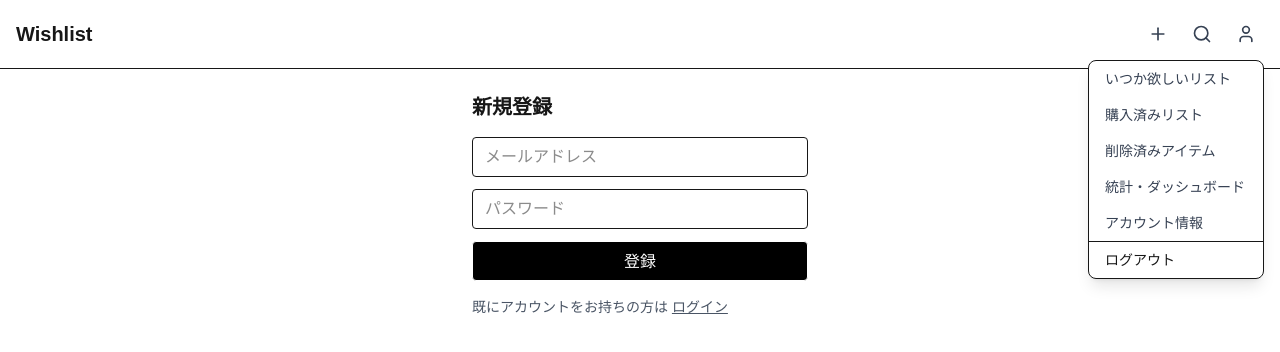
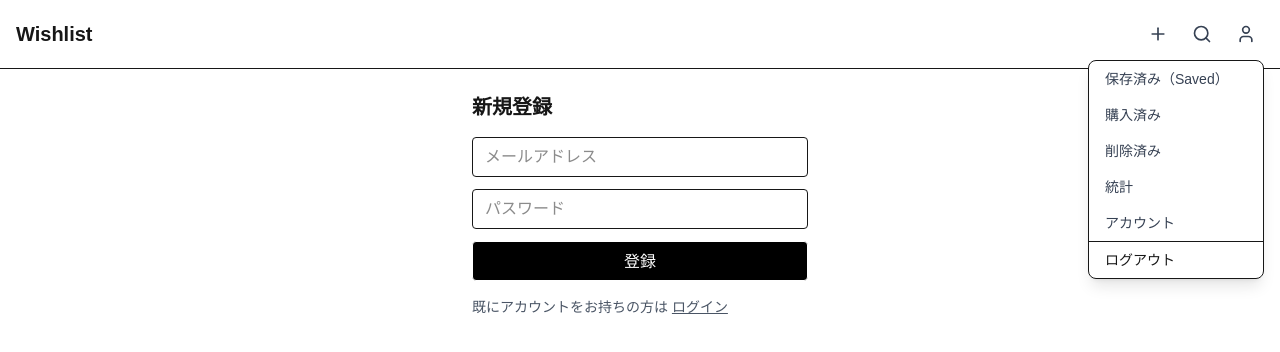
Before and after one commit to Hiromu-shink/wishlist-app, a Next.js app: page /signup in a window 1280 px wide. Both pictures are taken after a click on the button "アカウント". Shown: the top 352 px of the page. Built offline with nearby package versions, Linux system fonts and the light colour scheme; no server answers.

Commit message:
fix  : Layout

```diff
--- a/src/app/HomeClient.tsx
+++ b/src/app/HomeClient.tsx
@@ -176,14 +176,14 @@ export function HomeClient() {
   const breadcrumbItems = useMemo(() => {
     if (isSomeday) {
       return [
-        { label: 'ホーム', href: '/' },
-        { label: 'いつか欲しいリスト' }
+        { label: 'Home', href: '/' },
+        { label: 'Saved' }
       ];
     } else if (month) {
       const monthDate = new Date(`${month}-01`);
       const monthLabel = monthDate.toLocaleDateString('ja-JP', { year: 'numeric', month: 'long' });
       return [
-        { label: 'ホーム', href: '/' },
+        { label: 'Home', href: '/' },
         { label: monthLabel }
       ];
     }
@@ -313,14 +313,23 @@ export function HomeClient() {
           )}
         </div>
       </div>
-      {!isSomeday && (
-        <div className="flex items-center justify-between text-sm text-gray-700">
-          <div>月合計(購入済み除外): <span className="font-semibold">{total.toLocaleString()}円</span></div>
-        </div>
+      {!isSomeday && month && (
+        <>
+          <h1 className="text-2xl font-bold mb-2">
+            {(() => {
+              const date = new Date(`${month}-01`);
+              return date.toLocaleDateString('ja-JP', { year: 'numeric', month: 'long' });
+            })()}
+          </h1>
+          <p className="text-gray-600 mb-4">月合計: ¥{total.toLocaleString()}</p>
+        </>
       )}
 
       {isSomeday && (
-        <h2 className="text-lg font-semibold text-gray-900">いつか欲しいものリスト</h2>
+        <>
+          <h1 className="text-2xl font-bold mb-2">Saved</h1>
+          <p className="text-gray-600 mb-4">Total: {items.length}</p>
+        </>
       )}
 
       <section className="grid grid-cols-1 sm:grid-cols-2 lg:grid-cols-3 xl:grid-cols-4 gap-4">
--- a/src/app/account/page.tsx
+++ b/src/app/account/page.tsx
@@ -10,12 +10,12 @@ export default async function AccountPage() {
   const { data: { user } } = await supabase.auth.getUser();
   if (!user) redirect("/login");
   return (
-    <div className="mx-auto max-w-md p-6 space-y-6">
+    <div className="container mx-auto px-4 py-6 space-y-6">
       <Breadcrumb items={[
-        { label: 'ホーム', href: '/' },
-        { label: 'アカウント情報' }
+        { label: 'Home', href: '/' },
+        { label: 'アカウント' }
       ]} />
-      <h1 className="text-xl font-semibold">アカウント情報</h1>
+      <h1 className="text-2xl font-bold">アカウント</h1>
       <div className="space-y-2 text-sm">
         <div className="flex justify-between">
           <span className="text-gray-600">メールアドレス</span>
--- a/src/app/item/[id]/page.tsx
+++ b/src/app/item/[id]/page.tsx
@@ -224,10 +224,10 @@ export default function ItemDetailPage() {
   const breadcrumbItems = useMemo(() => {
     if (!item) return [];
 
-    const items: Array<{ label: string; href?: string }> = [{ label: 'ホーム', href: '/' }];
+    const items: Array<{ label: string; href?: string }> = [{ label: 'Home', href: '/' }];
 
     if (from === 'someday') {
-      items.push({ label: 'いつか欲しいリスト', href: '/someday' });
+      items.push({ label: 'Saved', href: '/someday' });
     } else if (from) {
       // 月別ページ（例: 2025-11）
       try {
--- a/src/app/page.tsx
+++ b/src/app/page.tsx
@@ -65,8 +65,8 @@ async function AllItemsPage({ sort }: { sort: string }) {
 
   return (
     <div className="container mx-auto px-4 py-4">
-      <h1 className="text-2xl font-bold mb-4">欲しいものリスト</h1>
-      <p className="text-gray-600 mb-4">全ての欲しいもの（{items?.length || 0}個）</p>
+      <h1 className="text-2xl font-bold mb-2">Wishlist</h1>
+      <p className="text-gray-600 mb-4">Total: {items?.length || 0}</p>
 
       <HomeMonthPicker />
 
--- a/src/app/purchased/page.tsx
+++ b/src/app/purchased/page.tsx
@@ -10,13 +10,13 @@ export default async function PurchasedPage() {
   if (!user) redirect("/login");
 
   return (
-    <div className="container mx-auto p-4">
+    <div className="container mx-auto px-4 py-4">
       <Breadcrumb items={[
-        { label: 'ホーム', href: '/' },
-        { label: '購入済みリスト' }
+        { label: 'Home', href: '/' },
+        { label: '購入済み' }
       ]} />
-      <h1 className="text-2xl font-bold mb-4">購入済みリスト</h1>
-      <p className="text-gray-600 mb-8">購入済みのアイテムを一覧表示します</p>
+      <h1 className="text-2xl font-bold mb-2">購入済み</h1>
+      <p className="text-gray-600 mb-4">Total: 0</p>
       <div className="text-center text-gray-400">準備中...</div>
     </div>
   );
--- a/src/app/stats/page.tsx
+++ b/src/app/stats/page.tsx
@@ -9,9 +9,8 @@ export default async function StatsPage() {
   if (!user) redirect("/login");
 
   return (
-    <div className="container mx-auto p-4">
-      <h1 className="text-2xl font-bold mb-4">統計・ダッシュボード</h1>
-      <p className="text-gray-600 mb-8">全体の統計情報を表示します</p>
+    <div className="container mx-auto px-4 py-4">
+      <h1 className="text-2xl font-bold mb-4">統計</h1>
       <div className="text-center text-gray-400">準備中...</div>
     </div>
   );
--- a/src/app/trash/page.tsx
+++ b/src/app/trash/page.tsx
@@ -10,13 +10,13 @@ export default async function TrashPage() {
   if (!user) redirect("/login");
 
   return (
-    <div className="container mx-auto p-4">
+    <div className="container mx-auto px-4 py-4">
       <Breadcrumb items={[
-        { label: 'ホーム', href: '/' },
-        { label: '削除済みアイテム' }
+        { label: 'Home', href: '/' },
+        { label: '削除済み' }
       ]} />
-      <h1 className="text-2xl font-bold mb-4">削除済みアイテム</h1>
-      <p className="text-gray-600 mb-8">削除したアイテムを一覧表示します（30日後に自動削除）</p>
+      <h1 className="text-2xl font-bold mb-2">削除済み</h1>
+      <p className="text-gray-600 mb-4">Total: 0</p>
       <div className="text-center text-gray-400">準備中...</div>
     </div>
   );
--- a/src/components/HeaderNav.tsx
+++ b/src/components/HeaderNav.tsx
@@ -60,35 +60,35 @@ export function HeaderNav() {
                   className={menuItem}
                   onClick={() => setMenuOpen(false)}
                 >
-                  いつか欲しいリスト
+                  保存済み（Saved）
                 </Link>
                 <Link
                   href="/purchased"
                   className={menuItem}
                   onClick={() => setMenuOpen(false)}
                 >
-                  購入済みリスト
+                  購入済み
                 </Link>
                 <Link
                   href="/trash"
                   className={menuItem}
                   onClick={() => setMenuOpen(false)}
                 >
-                  削除済みアイテム
+                  削除済み
                 </Link>
                 <Link
                   href="/stats"
                   className={menuItem}
                   onClick={() => setMenuOpen(false)}
                 >
-                  統計・ダッシュボード
+                  統計
                 </Link>
                 <Link
                   href="/account"
                   className={menuItem}
                   onClick={() => setMenuOpen(false)}
                 >
-                  アカウント情報
+                  アカウント
                 </Link>
                 <LogoutButton
                   variant="menu"
```
